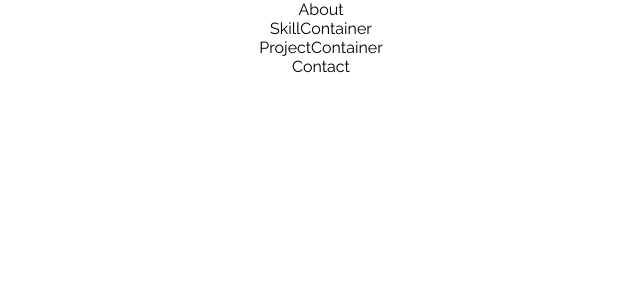
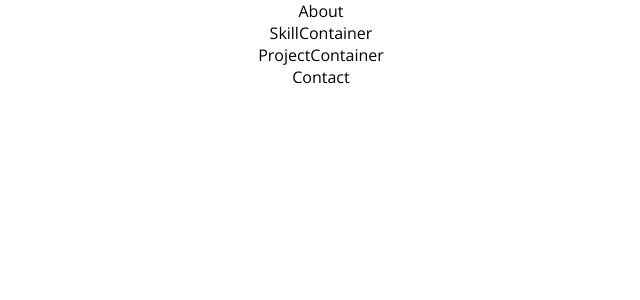
Before and after one commit to ddobson/react-portfolio, a React app: page / in a window 1280 px wide. Shown: the top 300 px of the page, without its empty margins (319-959 px from the left). Built offline with nearby package versions, Linux system fonts and the light colour scheme.

Commit message:
Change design fonts
- Switch to Raleway for headings & Open Sans for content

```diff
--- a/public/index.html
+++ b/public/index.html
@@ -10,7 +10,8 @@
     -->
     <link rel="manifest" href="%PUBLIC_URL%/manifest.json">
     <link rel="shortcut icon" href="%PUBLIC_URL%/favicon.ico">
-    <link href="https://fonts.googleapis.com/css?family=Amatic+SC:700|Raleway" rel="stylesheet">    <!--
+    <link href="https://fonts.googleapis.com/css?family=Open+Sans|Raleway:900" rel="stylesheet">
+    <!--
       Notice the use of %PUBLIC_URL% in the tags above.
       It will be replaced with the URL of the `public` folder during the build.
       Only files inside the `public` folder can be referenced from the HTML.
--- a/src/styles/index.scss
+++ b/src/styles/index.scss
@@ -1,7 +1,7 @@
 body {
   margin: 0;
   padding: 0;
-  font-family: 'Raleway', sans-serif;
+  font-family: 'Open Sans', sans-serif;
 }
 
 h1,
@@ -10,5 +10,5 @@
 h4,
 h5,
 h6 {
-  font-family: 'Amatic SC', cursive;
+  font-family: 'Raleway', sans-serif;
 }
```
